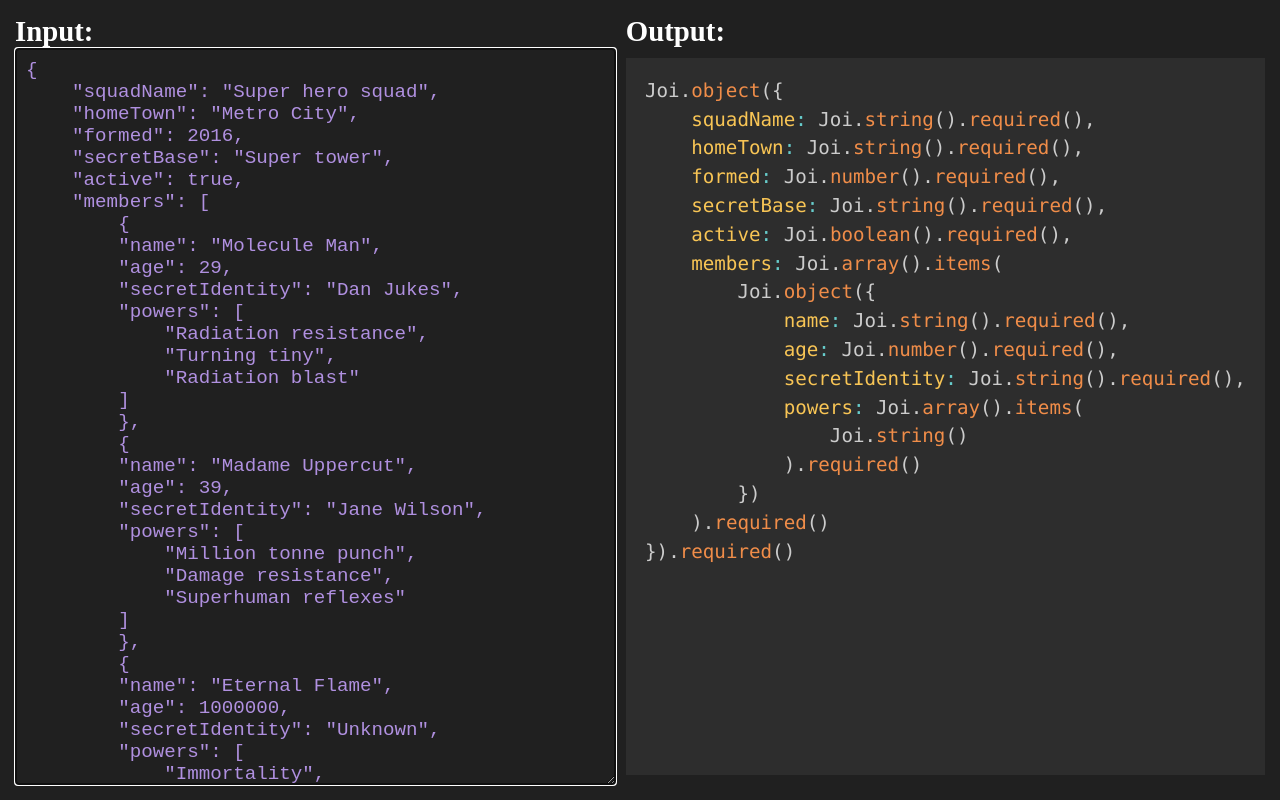
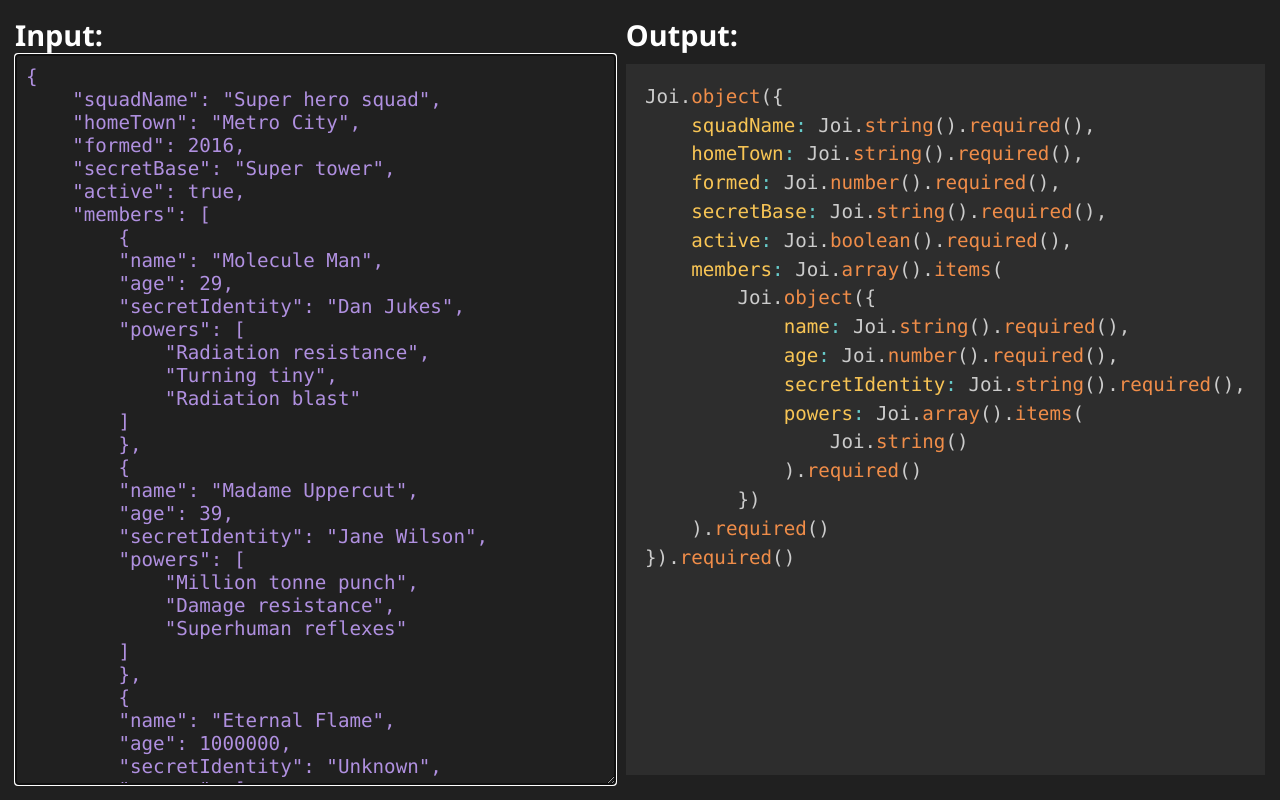
Before and after one commit to mterczynski/Joi-schema-generator, a website with bundled scripts: page public/index.html in a window 1280 px wide. Built offline with nearby package versions, Linux system fonts and the light colour scheme.

Commit message:
Update font-families

```diff
--- a/public/index.css
+++ b/public/index.css
@@ -10,6 +10,7 @@
     width: 100vw;
     position: relative;
     font-size: 1.2rem;
+    font-family: 'Segoe UI', Calibri, Tahoma, Geneva, Verdana, sans-serif;
 }
 
 .flex {
@@ -28,6 +29,7 @@
 }
 
 .input-textarea {
+    font-family: Consolas, monospace;
     font-size: 1.2rem;
     background: transparent;
     color: hsl(264, 56%, 72%);
```
